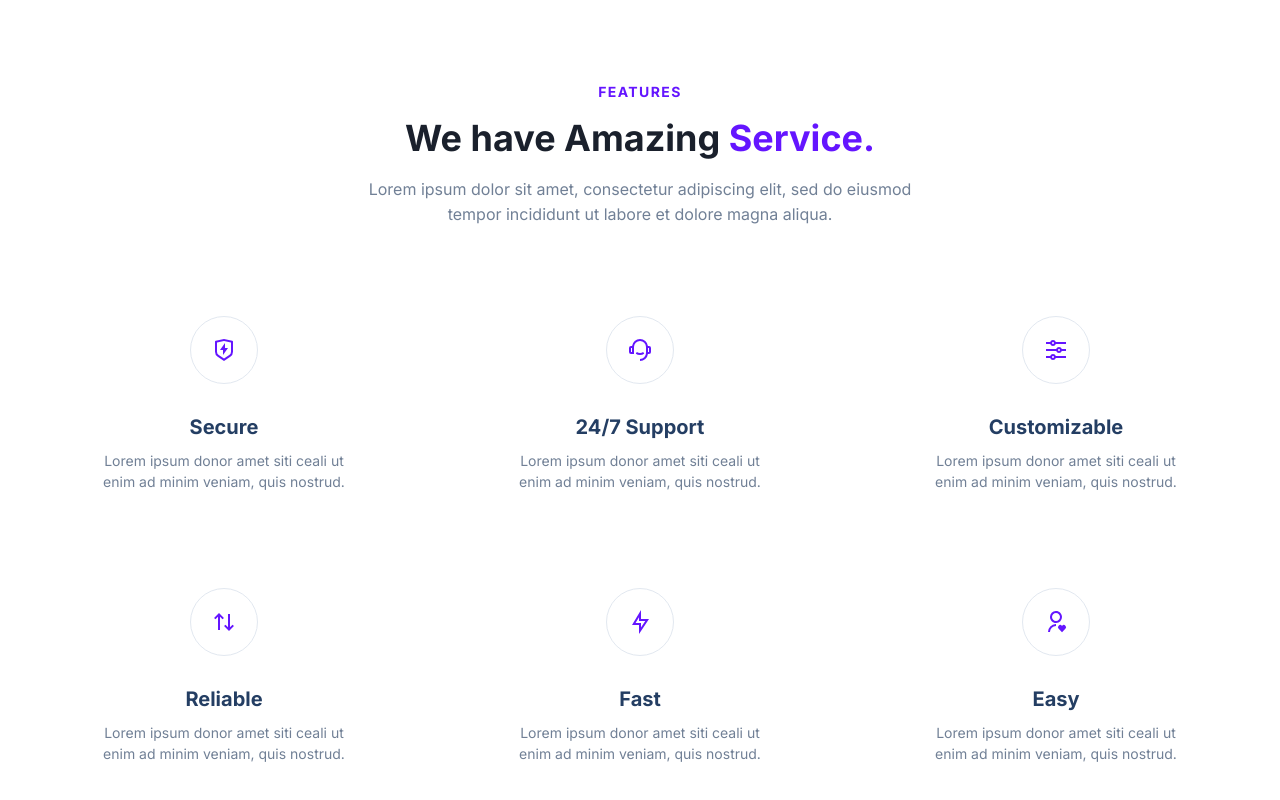
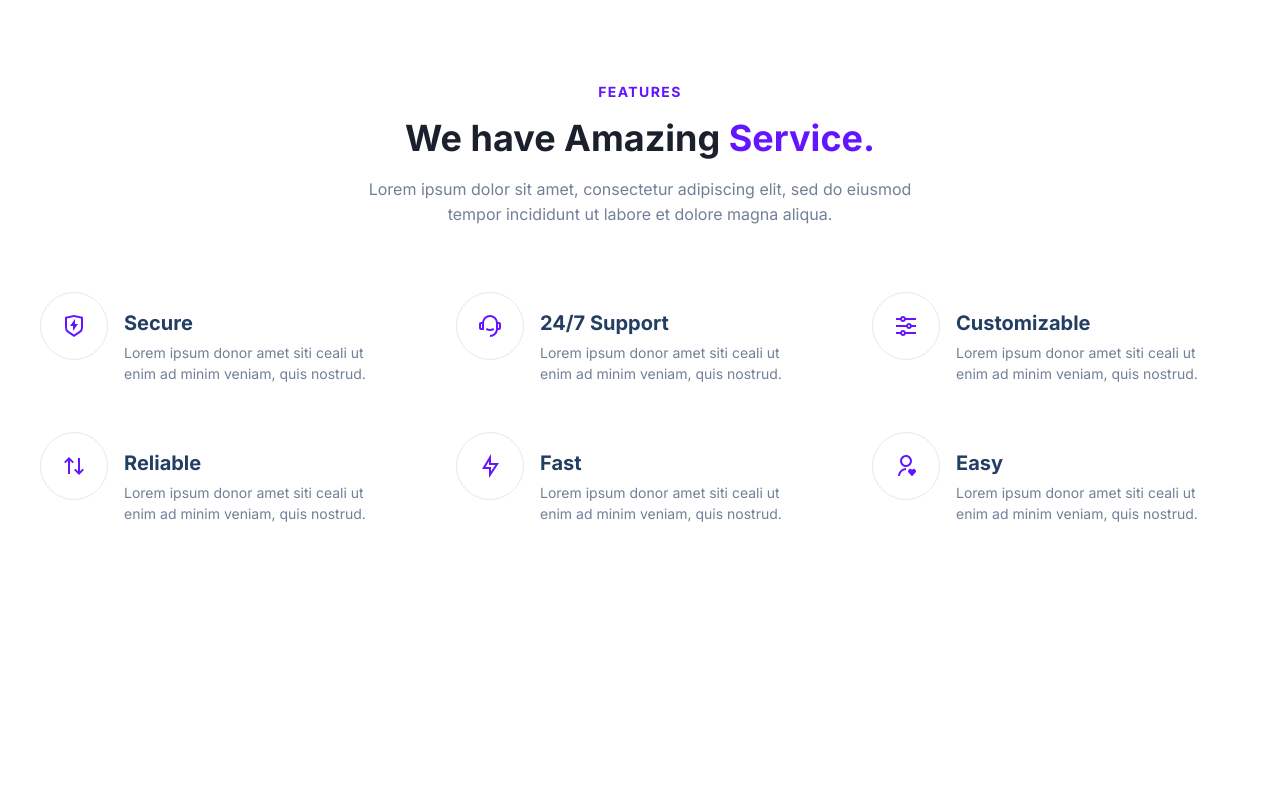
Before and after one commit to jennifervkish/treactproject, a plain HTML site: page index.html in a window 1280 px wide. Shown: the part 614-1414 px from the top of the page. After the commit the page ends 1314 px from the top, so only its background shows below. Drawn offline with Linux system fonts and the light colour scheme.

Commit message:
fixed icon location

```diff
--- a/index.html
+++ b/index.html
@@ -73,61 +73,79 @@
         <figure class="feature__img--wrapper">
           <img src="./assets/shield-icon.daefe14b320b14fbd9cbd18908ac93ec.svg" alt="Secure" class="feature__img" />
         </figure>
+
+     <div class="feature__text">
         <p class="feature__title">Secure</p>
         <p class="feature__description">
           Lorem ipsum donor amet siti ceali ut enim ad minim veniam, quis nostrud.
         </p>
+       </div>
       </div>
 
       <div class="feature">
         <figure class="feature__img--wrapper">
           <img src="./assets/support-icon.f9253ffa8cb6ffde5bbaa05eb5136375.svg" alt="Support" class="feature__img" />
         </figure>
+
+      <div class="feature__text">
         <p class="feature__title">24/7 Support</p>
         <p class="feature__description">
           Lorem ipsum donor amet siti ceali ut enim ad minim veniam, quis nostrud.
         </p>
+       </div>
       </div>
 
       <div class="feature">
         <figure class="feature__img--wrapper">
           <img src="./assets/customize-icon.367468c90fd796009b97fbfba67b2c6a.svg" alt="Customizable" class="feature__img" />
         </figure>
+
+      <div class="feature__text">
         <p class="feature__title">Customizable</p>
         <p class="feature__description">
           Lorem ipsum donor amet siti ceali ut enim ad minim veniam, quis nostrud.
         </p>
+       </div>
       </div>
 
       <div class="feature">
         <figure class="feature__img--wrapper">
           <img src="./assets/reliable-icon.1367510a8f0a1bec76dc425d25f92f43.svg" alt="Reliable" class="feature__img" />
         </figure>
+
+        <div class="feature__text">
         <p class="feature__title">Reliable</p>
         <p class="feature__description">
           Lorem ipsum donor amet siti ceali ut enim ad minim veniam, quis nostrud.
         </p>
+      </div>
       </div>
 
       <div class="feature">
         <figure class="feature__img--wrapper">
           <img src="./assets/fast-icon.dbb971a73d4805d2fc3bcdacdb55beba.svg" alt="Fast" class="feature__img" />
         </figure>
+
+        <div class="feature__text">
         <p class="feature__title">Fast</p>
         <p class="feature__description">
           Lorem ipsum donor amet siti ceali ut enim ad minim veniam, quis nostrud.
         </p>
+      </div>
       </div>
 
       <div class="feature">
         <figure class="feature__img--wrapper">
           <img src="./assets/simple-icon.673b7e1750b2a4ef32907fc164828d00.svg" alt="Easy" class="feature__img" />
         </figure>
+
+        <div class="feature__text">
         <p class="feature__title">Easy</p>
         <p class="feature__description">
           Lorem ipsum donor amet siti ceali ut enim ad minim veniam, quis nostrud.
         </p>
       </div>
+      </div>
 
     </div>
   </div>
--- a/style.css
+++ b/style.css
@@ -312,11 +312,10 @@ button {
 }
 
 .feature {
-  display: flex;
-  flex-direction: column;
-  align-items: center;
-  text-align: center;
-  padding: 24px;
+  display:flex;
+  align-items: flex-start;
+  gap: 16px;
+  text-align: left;
   }
 
 .feature__img--wrapper {
@@ -328,11 +327,12 @@ button {
   align-items: center;
   justify-content: center;
   margin-bottom: 12px;
+  flex-shrink: 0;
 }
 
 .feature__title {
   font-weight: 700;
-  margin-bottom: 8px;
+  margin-bottom: 4px;
   color: #243e63;
 }
 
@@ -344,6 +344,17 @@ button {
   margin: 0 auto;
   text-align: center;
 }
+
+.feature__text {
+ display:flex;
+ flex-direction: column;
+ max-width: 260px;
+}
+
+.feature__title, .feature__description {
+  text-align: left;
+}
+
 
 /* Media Queries */
 
@@ -444,6 +455,14 @@ button {
 
   .feature {
     flex: 1 1 100%;
+    align-items: center;
+    text-align: center;
+    flex-direction: column;
+    gap: 4px;
+  }
+
+  .feature__title {
+    text-align: center;
   }
 
   .features__list {
```
